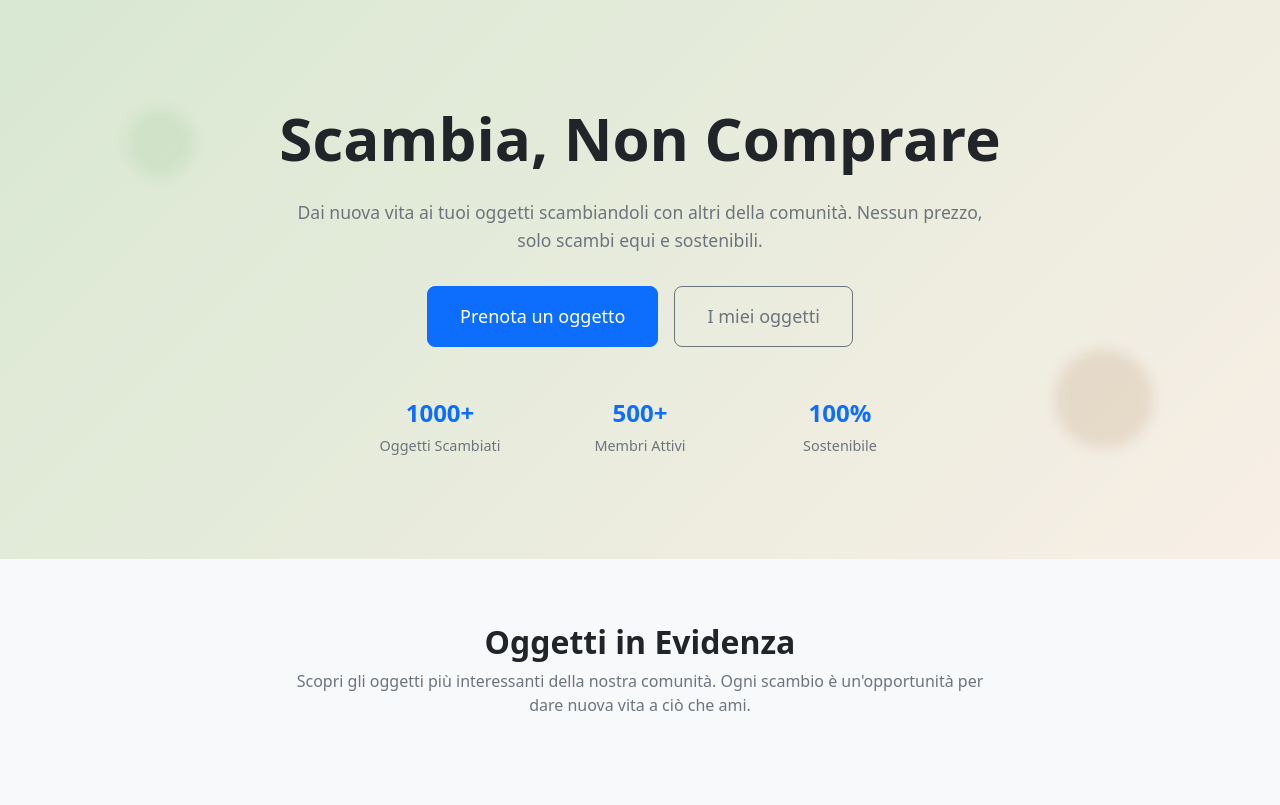
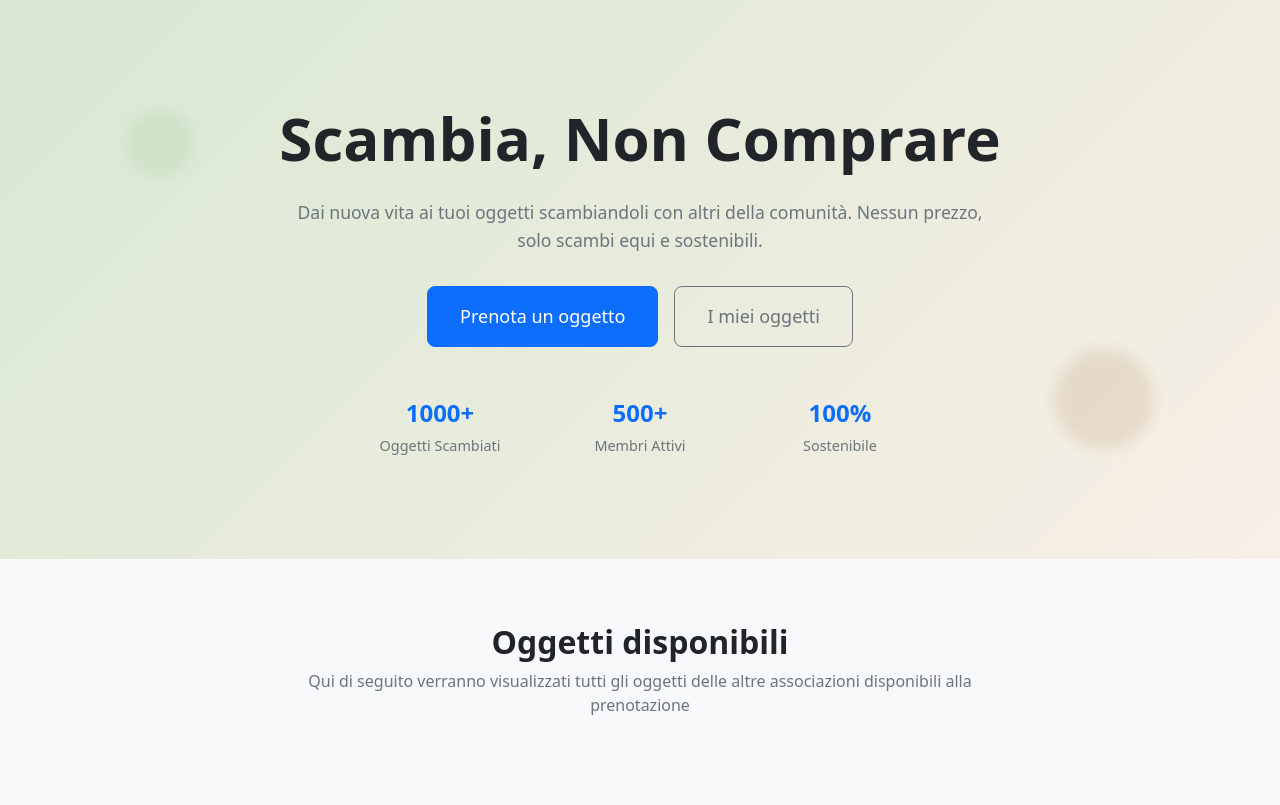
Before and after one commit to TrentoElProgrammatores/hackaton, a Django app: page / in a window 1280 px wide. Shown: the part 50-855 px from the top of the page. Run offline with Django 5.2, Linux system fonts and the light colour scheme.

Commit message:
descrizione

```diff
--- a/scambio/templates/componenti/objCard.html
+++ b/scambio/templates/componenti/objCard.html
@@ -112,10 +112,9 @@
     <div class="container">
       <!-- Titolo + descrizione -->
       <div class="text-center mb-5">
-        <h2>Oggetti in Evidenza</h2>
+        <h2>Oggetti disponibili</h2>
         <p>
-          Scopri gli oggetti più interessanti della nostra comunità.
-          Ogni scambio è un'opportunità per dare nuova vita a ciò che ami.
+         Qui di seguito verranno visualizzati tutti gli oggetti delle altre associazioni disponibili alla prenotazione
         </p>
       </div>
 
```
